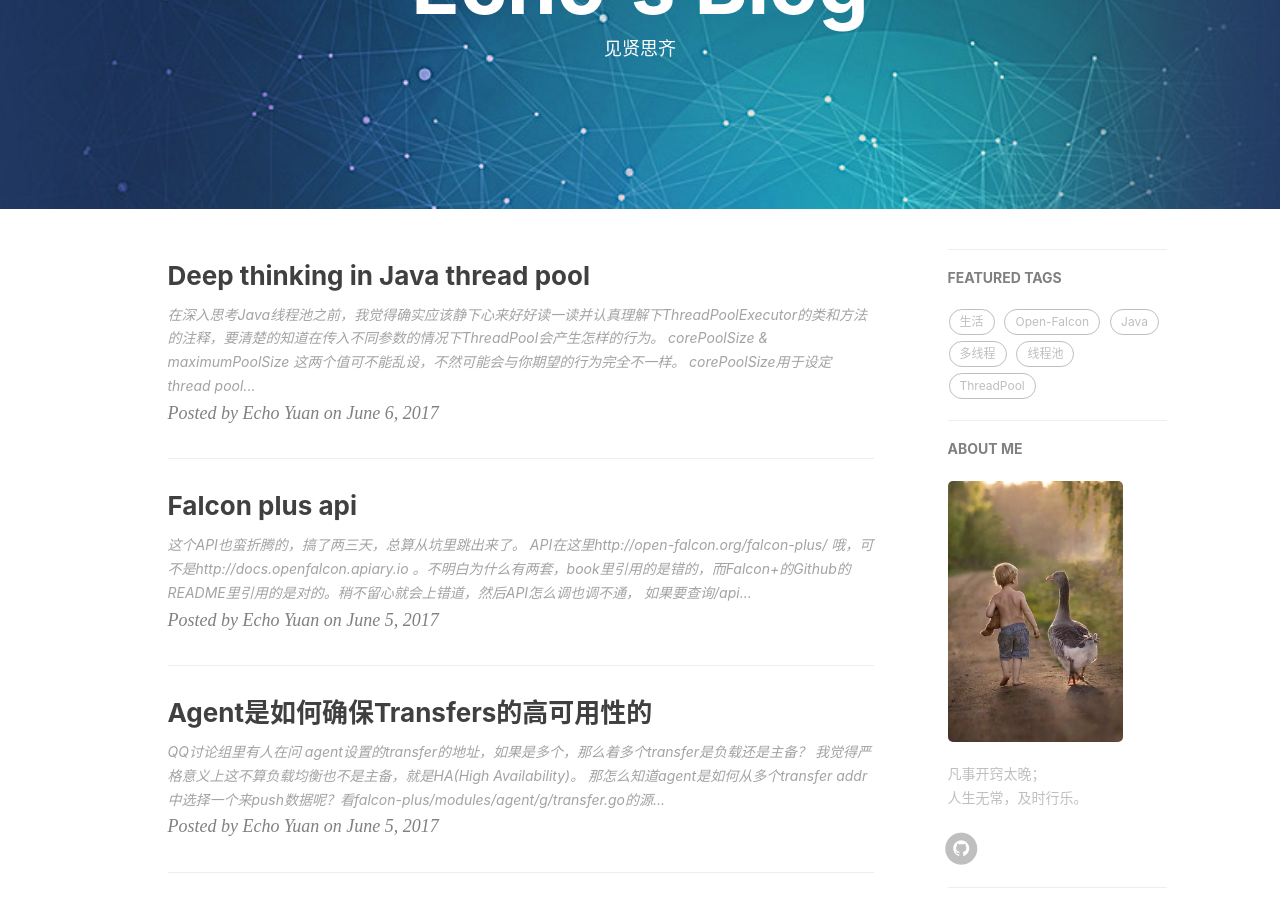
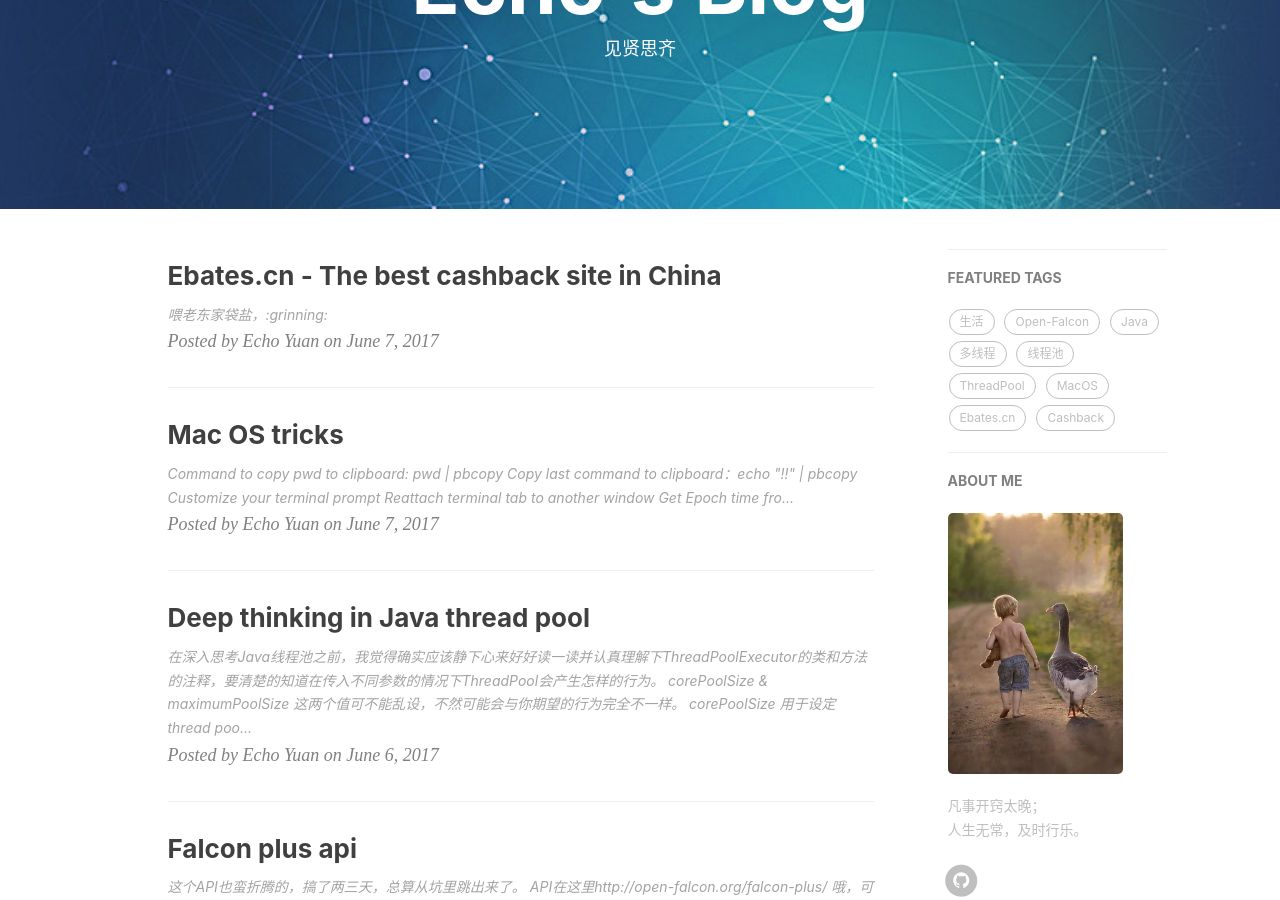
Before and after one commit to yuandghn/yuandghn.github.io, a Jekyll site: the page built from index.html, in a window 1280 px wide and 900 px high, scrolled down 209 px. Built offline with Jekyll 4.4.1, drawn with Linux system fonts in a browser that asks for light colours; nearby versions of some CDN libraries; the list of posts is cut into pages by our own code; comment, search, counter and statistics services are not loaded.

Commit message:
New posts.

```diff
--- /dev/null
+++ b/_posts/2017-06-06-ebates-cn-the-best-cashback-site-in-china.markdown
@@ -0,0 +1,14 @@
+---
+layout:     post
+title:      "Ebates.cn - The best cashback site in China"
+subtitle:   ""
+date:       2017-06-06 22:40:03
+author:     "Echo Yuan"
+header-img: "img/in-post/bates-cn-the-best-cashback-site-in-china/welcome-to-ebates-cn.png"
+tags:
+    - Ebates.cn
+    - Cashback
+---
+![recent-cashback-events](/img/in-post/bates-cn-the-best-cashback-site-in-china/recent-cashback-events.png)
+
+喂老东家袋盐，:grinning:
--- /dev/null
+++ b/_posts/2017-06-06-mac-os-tricks.markdown
@@ -0,0 +1,15 @@
+---
+layout:     post
+title:      "Mac OS tricks"
+subtitle:   ""
+date:       2017-06-06 22:07:02
+author:     "Echo Yuan"
+header-img: "img/in-post/mac-os-tricks/mac-os-sierra.jpg"
+tags:
+    - MacOS
+---
+1. Command to copy pwd to clipboard: `pwd | pbcopy`
+2. Copy last command to clipboard：`echo "!!" | pbcopy`
+3. [Customize your terminal prompt](http://osxdaily.com/2006/12/11/how-to-customize-your-terminal-prompt/)
+4. [Reattach terminal tab to another window](https://apple.stackexchange.com/questions/14704/reattach-terminal-tab-to-another-window)
+5. Get [Epoch time](https://en.wikipedia.org/wiki/Unix_time) from command line: `date +%s`
```
Also changed, not shown: _posts/2017-06-05-deep-thinking-in-java-thread-pool.markdown (+4 -4 lines), img/in-post/bates-cn-the-best-cashback-site-in-china/recent-cashback-events.png (added), img/in-post/bates-cn-the-best-cashback-site-in-china/welcome-to-ebates-cn.png (added), img/in-post/mac-os-tricks/mac-os-sierra.jpg (added).
